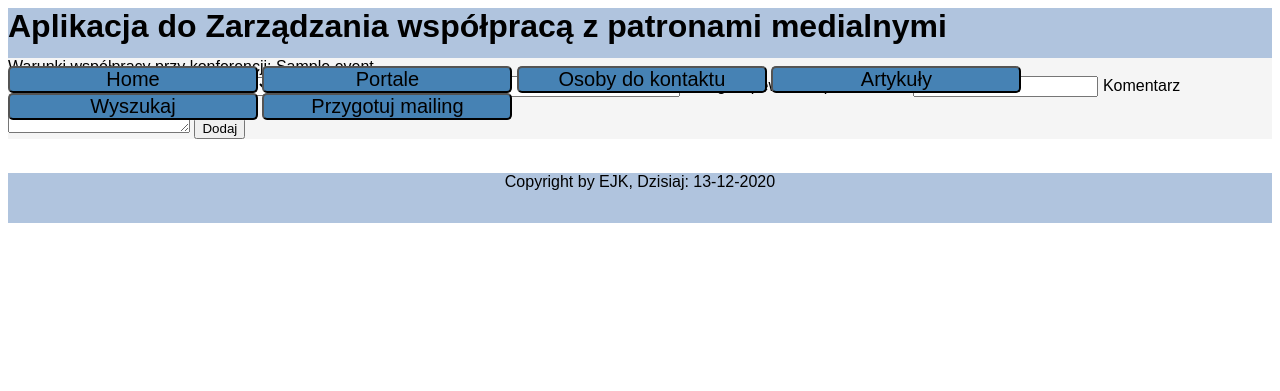
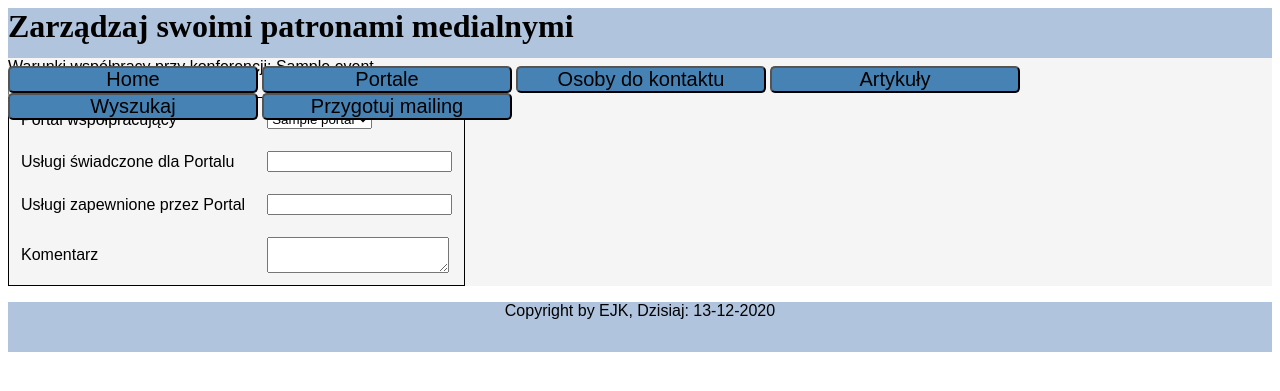
Before and after one commit to ElaJK01/managing-media-patronage-app, a Django app: page /add_terms/1/ in a window 1280 px wide. Shown: the top 391 px of the page. Run offline with Django 3.2, Linux system fonts and the light colour scheme; tables that the repository leaves empty hold one stand-in row (values such as "Sample post"); some libraries are stand-ins or nearby versions.

Commit message:
templates update

```diff
--- a/media_patronage/templates/add_cooperation_terms.html
+++ b/media_patronage/templates/add_cooperation_terms.html
@@ -1,4 +1,5 @@
 {%extends 'base.html'%}
+
 
 {%block content%}
 <div>
@@ -11,27 +12,33 @@
 Warunki współpracy przy konferencji: {{event.title}}
 </div>
 
+
 <div>
 <form method="post">
     {%csrf_token%}
-    <label>Portal współpracujący
-        <select name="portal">
+    <table>
+        <tr>
+            <td><label>Portal współpracujący</label></td>
+            <td><select name="portal">
             {%for p in event.portals_cooperating.all%}
             <option>{{p.name}}</option>
             {%endfor%}
-        </select>
-    </label>
-    <label>Usługi świadczone dla Portalu
-        <input type="text" name="services_for_p">
-    </label>
-    <label>Usługi zapewnione przez Portal
-        <input type="text" name="services_by_p">
-    </label>
-    <label>Komentarz
-    <textarea name="comments"></textarea>
-        </label>
-    <input type="submit" value="Dodaj">
-
+        </select></td>
+        </tr>
+        <tr>
+            <td><label>Usługi świadczone dla Portalu</label></td>
+            <td><input type="text" name="services_for_p"></td>
+        </tr>
+        <tr>
+            <td><label>Usługi zapewnione przez Portal</label></td>
+            <td><input type="text" name="services_by_p"></td>
+        </tr>
+        <tr>
+            <td><label>Komentarz</label></td>
+            <td><textarea name="comments"></textarea></td>
+        </tr>
+     <input type="submit" value="Dodaj">
+    </table>
 </form>
 </div>
 {%endblock%}
--- a/media_patronage/templates/base.html
+++ b/media_patronage/templates/base.html
@@ -8,8 +8,9 @@
     <link rel="stylesheet" href="{% static 'base.css' %}"/>
 
 </head>
+
 <header class="header">
-    <h1>Aplikacja do Zarządzania współpracą z patronami medialnymi</h1>
+    <h1>Zarządzaj swoimi patronami medialnymi</h1>
     <div class="topnav-centered">
         {%buttons%}
         <a href="{%url 'event_list'%}"><button class="btn-menu">Home</button></a>
@@ -21,10 +22,14 @@
         {%endbuttons%}
     </div>
 </header>
+
+
+
 <body>
 <div class="content">{% block content %} {% endblock content %}</div>
 </body>
-</br>
+
+
 <footer class="footer">
     Copyright by EJK, Dzisiaj: {% now "d-m-Y" %}
 </footer>
--- a/media_patronage/views.py
+++ b/media_patronage/views.py
@@ -9,7 +9,7 @@ from django.views.generic.base import TemplateView
 from .forms import AddEventForm, AddPortalForm, AddPersonForm, SearchForm, TaskAfterForm, TaskBeforeForm
 from .models import Portal, Person, Event, TaskAfterEvent, TaskBeforeEvent, Article, CooperationTerms, Email
 from django.db.models import Q
-from django.core.mail import send_mail, send_mass_mail, BadHeaderError
+from django.core.mail import send_mass_mail, BadHeaderError
 from .render import Render
 from django.utils import timezone
 from django.core.paginator import Paginator
--- a/portale_medialne/urls.py
+++ b/portale_medialne/urls.py
@@ -27,7 +27,7 @@ from media_patronage.views import EventList, AddEvent, PortalList, PersonList, A
 
 urlpatterns = [
     path('admin/', admin.site.urls),
-    path('events/', EventList.as_view(), name='event_list'),
+    path('', EventList.as_view(), name='event_list'),
     path('add_event/', AddEvent.as_view(), name='event_form'),
     path('portals/', PortalList.as_view(), name='portal_list'),
     path('persons/', PersonList.as_view(), name='person_list'),
--- a/static/base.css
+++ b/static/base.css
@@ -11,7 +11,7 @@
 .header {
     height: 50px;
     background: lightsteelblue;
-    font-family: "Arial";
+    font-family: "Chilanka";
 
 
 }
@@ -51,3 +51,17 @@
   margin-right: auto;
 
  }
+
+table {
+  border: 1px solid black;
+}
+
+th, td {
+  padding: 10px;
+}
+
+
+table.center {
+  margin-left: auto;
+  margin-right: auto;
+}
```
Also changed, not shown: templates/media_patronage/event_list.html (+12 -6 lines).
